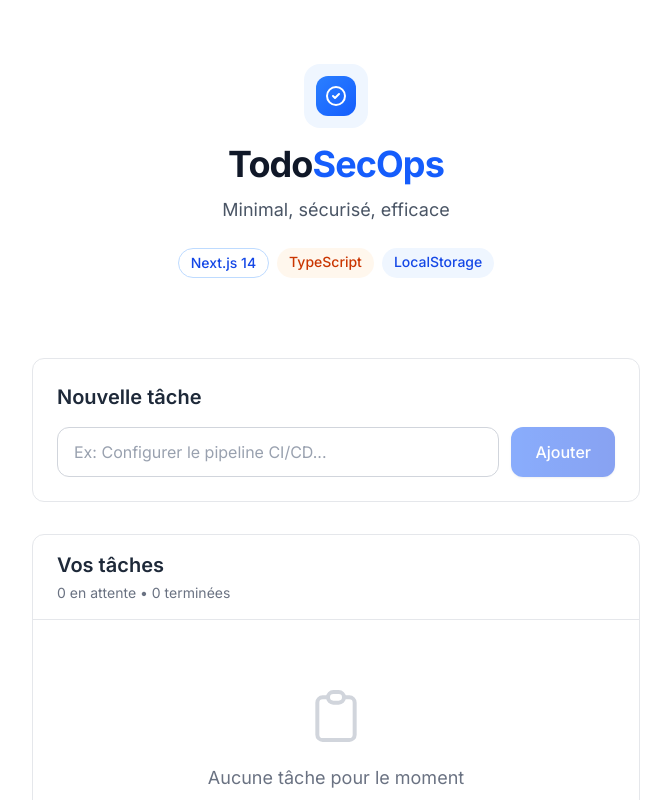
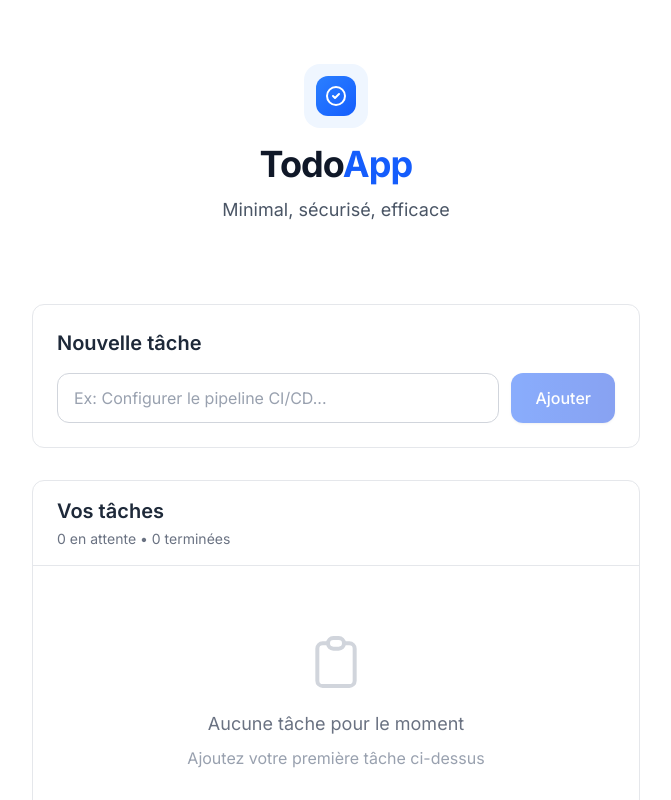
Before and after one commit to Juste130/todo-app-cyberincub, a Next.js app: page / in a window 1280 px wide. Shown: the top 800 px of the page, without its empty margins (304-975 px from the left). Built offline with nearby package versions, Linux system fonts and the light colour scheme.

Commit message:
update: change project name and ui

```diff
--- a/src/app/components/Header.tsx
+++ b/src/app/components/Header.tsx
@@ -10,23 +10,11 @@ export default function Header() {
       </div>
 
       <h1 className="text-4xl font-bold text-gray-900 tracking-tight">
-        Todo<span className="text-blue-600">SecOps</span>
+        Todo<span className="text-blue-600">App</span>
       </h1>
       <p className="mt-3 text-lg text-gray-600">
         Minimal, sécurisé, efficace
       </p>
-
-      <div className="mt-6 flex flex-wrap justify-center gap-2">
-        <span className="px-3 py-1 bg-white border border-blue-200 text-blue-700 text-sm font-medium rounded-full">
-          Next.js 14
-        </span>
-        <span className="px-3 py-1 bg-orange-50 text-orange-700 text-sm font-medium rounded-full">
-          TypeScript
-        </span>
-        <span className="px-3 py-1 bg-blue-50 text-blue-700 text-sm font-medium rounded-full">
-          LocalStorage
-        </span>
-      </div>
     </header>
   )
 }
```
